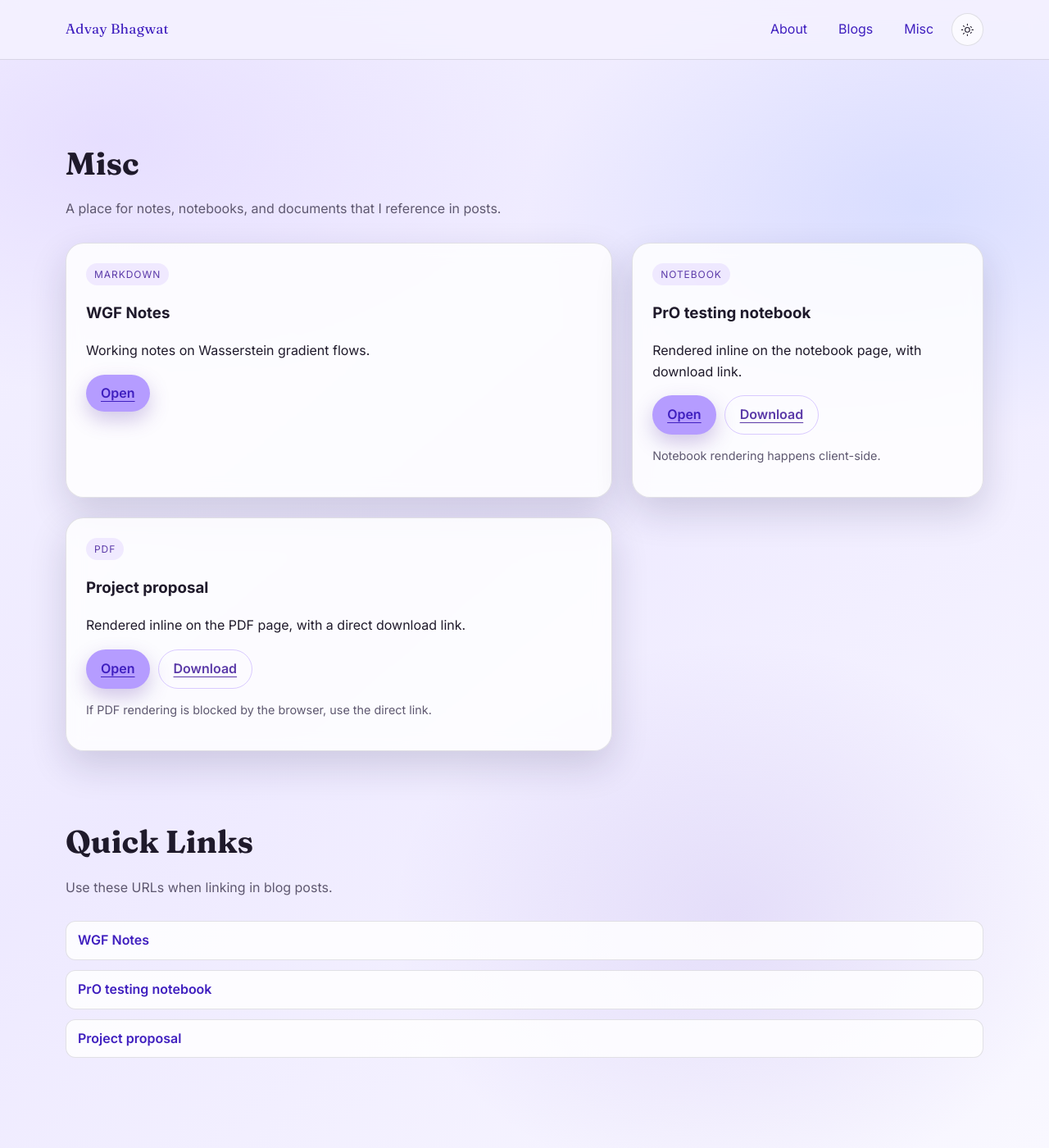
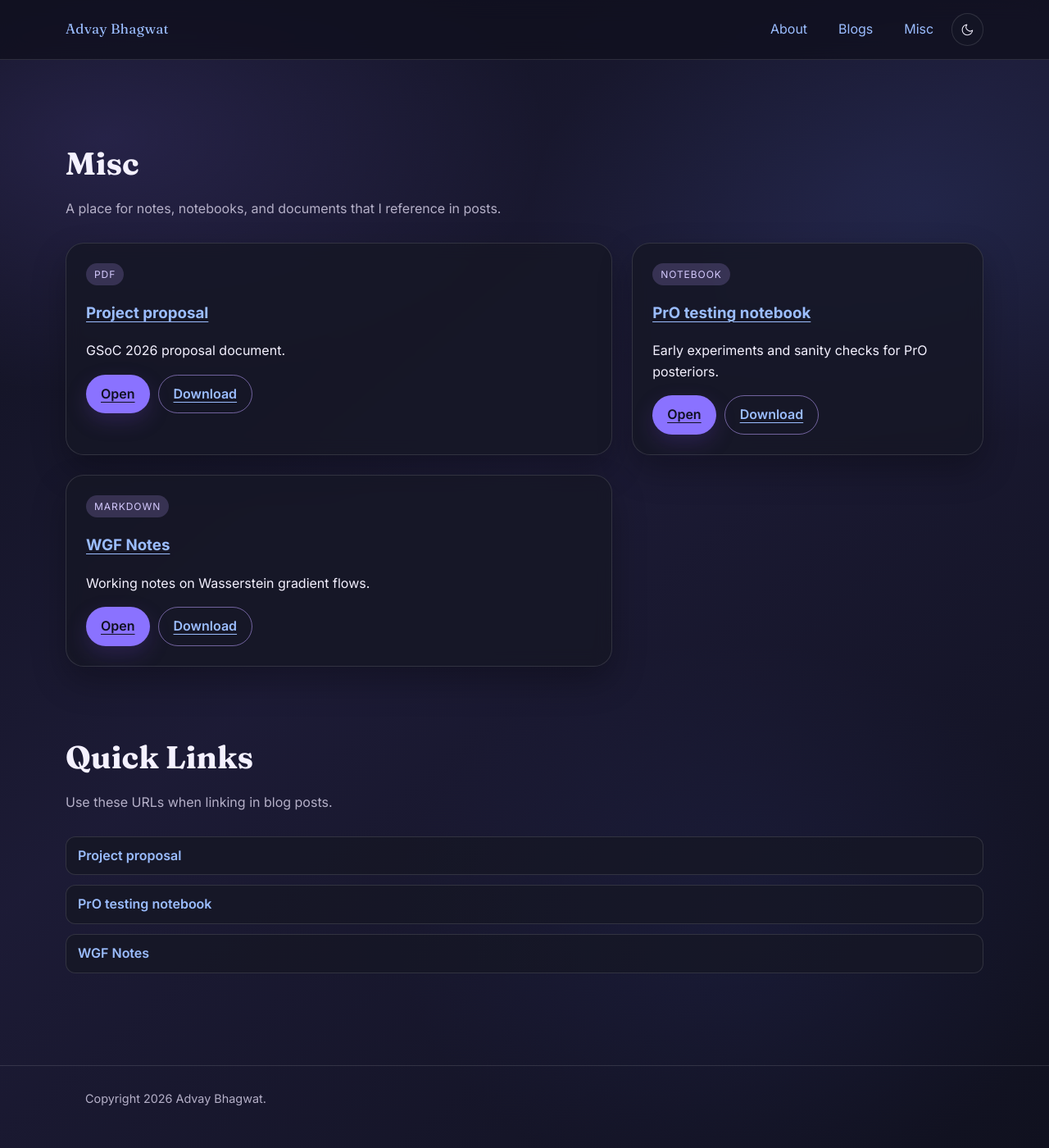
Before and after one commit to eclipse1605/eclipse1605.github.io, a Jekyll site: the page built from misc/index.md, in a window 1280 px wide and 1400 px high. Shown: the whole window at 82% size. Built offline with Jekyll 4.4.1, drawn with Linux system fonts in a browser that asks for light colours; nearby versions of some CDN libraries.

Commit message:
dark mode default

```diff
--- a/_layouts/default.html
+++ b/_layouts/default.html
@@ -27,7 +27,8 @@
         } catch (error) {
           storedTheme = null;
         }
-        const theme = storedTheme || (prefersDark ? "dark" : "light");
+        // Default to dark if the user hasn't explicitly chosen a theme
+        const theme = storedTheme || "dark";
         document.documentElement.dataset.theme = theme;
         document.documentElement.style.colorScheme = theme;
         // Ensure HLJS stylesheet matches the initial theme
--- a/_layouts/misc.html
+++ b/_layouts/misc.html
@@ -18,7 +18,6 @@ layout: default
         <a class="btn" href="{{ page.source | relative_url }}">Download PDF</a>
       </div>
       <iframe class="misc-frame" title="{{ page.title }}" src="{{ page.source | relative_url }}"></iframe>
-      <p class="misc-note">If PDF rendering is blocked by the browser, use the direct link above.</p>
     {% endif %}
 
     {% if page.misc_type == "notebook" and page.source %}
@@ -26,7 +25,6 @@ layout: default
         <a class="btn" href="{{ page.source | relative_url }}">Download notebook</a>
       </div>
       <div id="notebook-viewer" class="nb-container" data-src="{{ page.source | relative_url }}"></div>
-      <p class="misc-note">Rendered client-side from the .ipynb file.</p>
     {% endif %}
   </div>
   <footer class="post-footer">
--- a/misc/index.md
+++ b/misc/index.md
@@ -10,45 +10,21 @@ math: true
     <p>A place for notes, notebooks, and documents that I reference in posts.</p>
   </div>
   <div class="misc-grid">
-    {% assign misc_pages = site.pages | where: "layout", "misc" %}
-    {% assign misc_md = misc_pages | where: "misc_type", "markdown" %}
-    {% for item in misc_md %}
-      <div class="about-card">
-        <span class="tag">Markdown</span>
-        <h3>{{ item.title }}</h3>
-        <p>{{ item.summary | default: "Rendered from Markdown." }}</p>
-        <div class="misc-actions">
-          <a class="btn" href="{{ item.url | relative_url }}">Open</a>
-        </div>
-      </div>
-    {% endfor %}
-
+    {% assign misc_pages = site.pages | where: "layout", "misc" | sort: 'date' | reverse %}
     {% for page in misc_pages %}
-      {% unless page.url == '/misc/' or page.misc_type == 'markdown' %}
+      {% unless page.url == '/misc/' %}
         <div class="about-card">
-          {% if page.misc_type == 'pdf' %}
-            <span class="tag">PDF</span>
-            <h3>{{ page.title }}</h3>
-            <p>Rendered inline on the PDF page, with a direct download link.</p>
-            <div class="misc-actions">
-              <a class="btn" href="{{ page.url | relative_url }}">Open</a>
-              {% if page.source %}
-                <a class="btn ghost" href="{{ page.source | relative_url }}">Download</a>
-              {% endif %}
-            </div>
-            <p class="misc-note">If PDF rendering is blocked by the browser, use the direct link.</p>
-          {% elsif page.misc_type == 'notebook' %}
-            <span class="tag">Notebook</span>
-            <h3>{{ page.title }}</h3>
-            <p>Rendered inline on the notebook page, with download link.</p>
-            <div class="misc-actions">
-              <a class="btn" href="{{ page.url | relative_url }}">Open</a>
-              {% if page.source %}
-                <a class="btn ghost" href="{{ page.source | relative_url }}">Download</a>
-              {% endif %}
-            </div>
-            <p class="misc-note">Notebook rendering happens client-side.</p>
+          {% if page.misc_type %}
+            <span class="tag">{{ page.misc_type | capitalize }}</span>
           {% endif %}
+          <h3><a href="{{ page.url | relative_url }}">{{ page.title }}</a></h3>
+          <p>{{ page.summary | default: page.excerpt | default: "" }}</p>
+          <div class="misc-actions">
+            <a class="btn" href="{{ page.url | relative_url }}">Open</a>
+            {% if page.source %}
+              <a class="btn ghost" href="{{ page.source | relative_url }}">Download</a>
+            {% endif %}
+          </div>
         </div>
       {% endunless %}
     {% endfor %}
```
Also changed, not shown: blogs/index.md (added, +22 -0 lines), index.md (+25 -1 lines).
